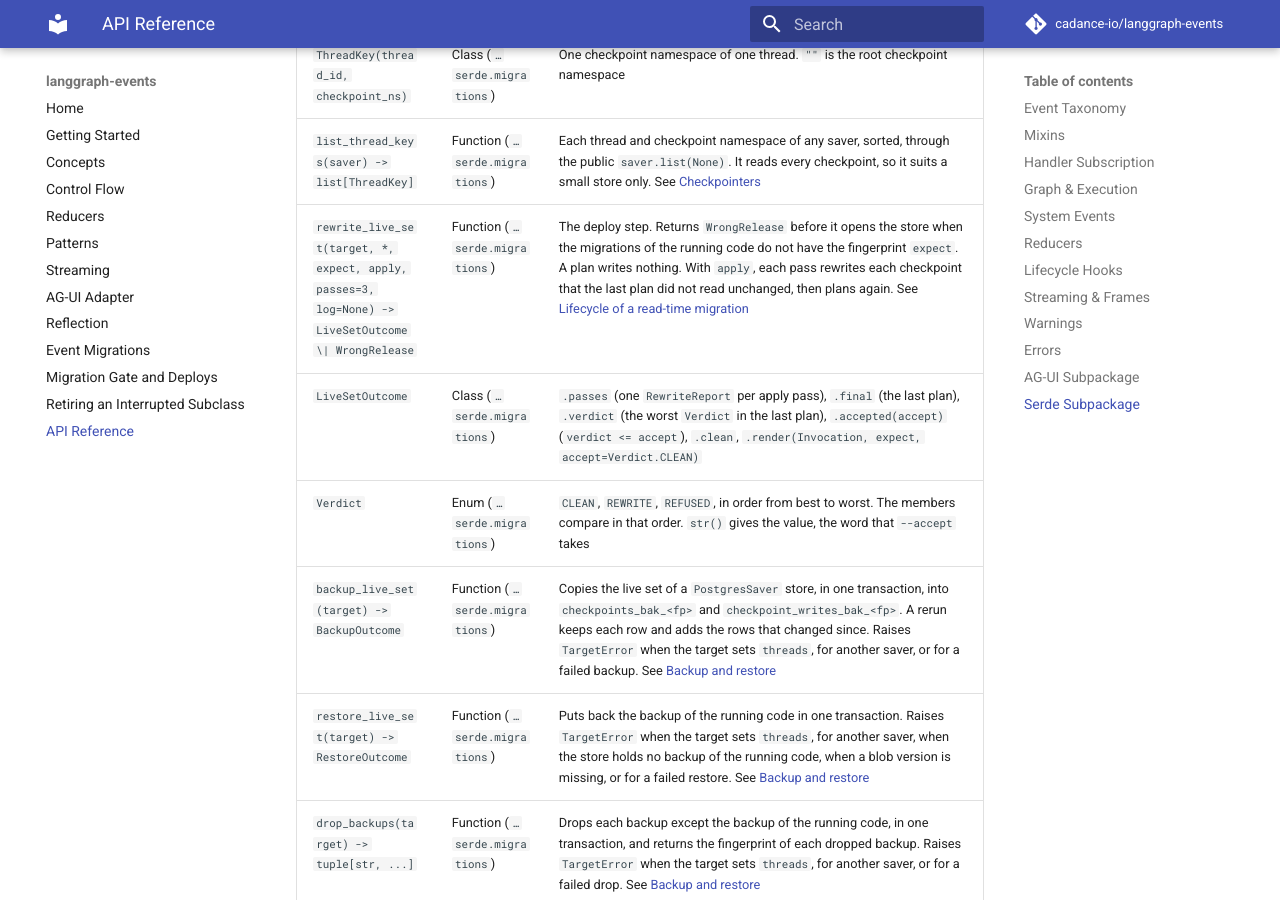
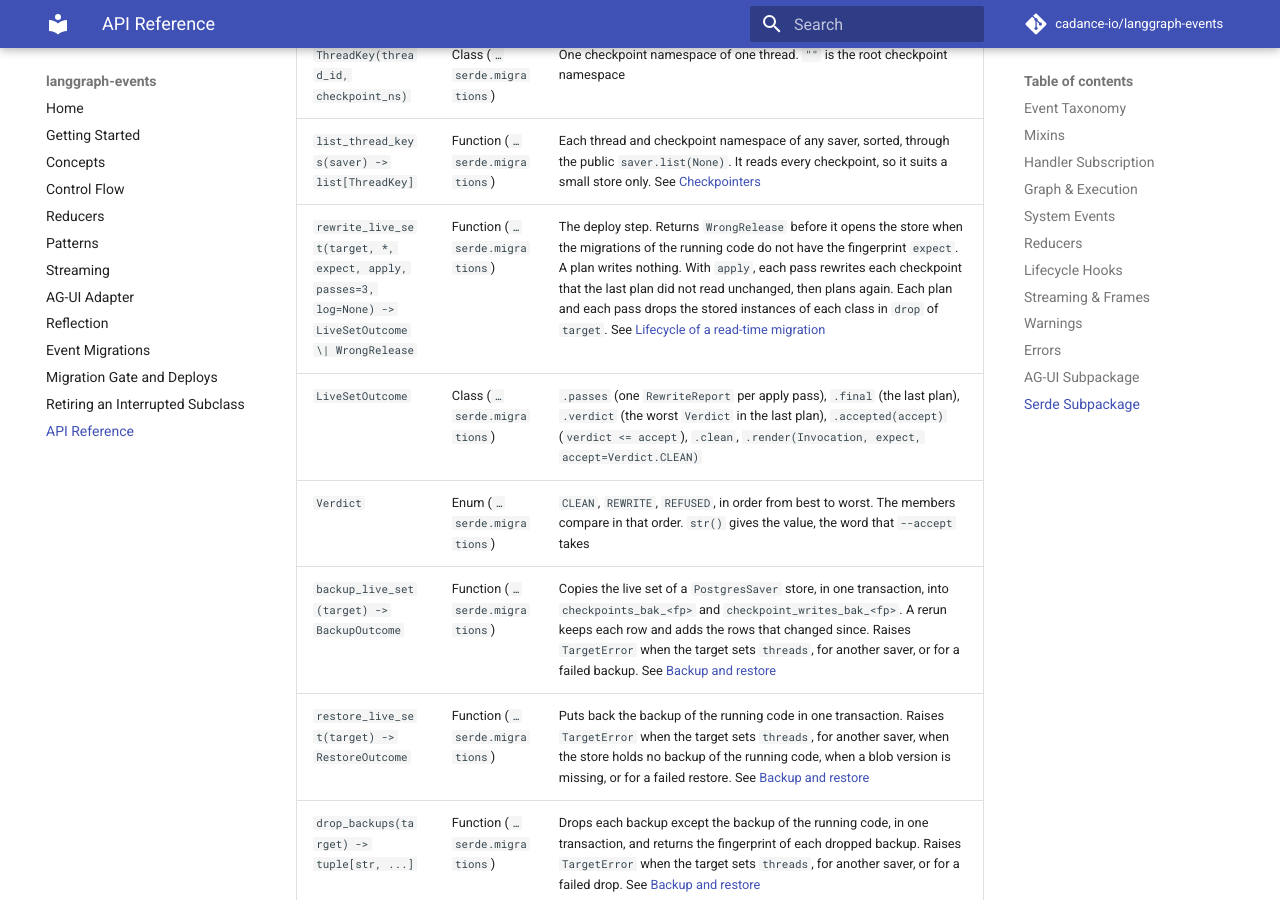
Before and after one commit to cadance-io/langgraph-events, an MkDocs documentation site: the page built from docs/api.md, in a window 1280 px wide and 900 px high, scrolled down 15173 px. Built offline with MkDocs 1.6.1 and Material for MkDocs 9.7.7, drawn with Linux system fonts in a browser that asks for light colours; comment, search, counter and statistics services are not loaded.

Commit message:
docs(api): say that rewrite_live_set drops the classes of drop
Co-Authored-By: Claude Opus 5.5 <noreply@anthropic.com>

```diff
--- a/docs/api.md
+++ b/docs/api.md
@@ -199,7 +199,7 @@ Exported from `langgraph_events.serde` unless a different module is noted.
 | `MigrationTarget(graph, baseline, store=None, threads=None, drop=())` | Class | `graph` takes a checkpointer and returns the `EventGraph` or an `EventStore`. When an `EventStore` checkpointer holds the default LangGraph serde, the target sets `topology.serde()` on it. `baseline` is the committed file. `store` returns a context manager of the real sync checkpointer. `threads` takes the saver and returns a `ThreadKey` per thread and namespace, needed for a saver other than `PostgresSaver`, `SqliteSaver` or `MemorySaver`, or for a store that more than one graph shares. `drop` names the event classes whose stored instances `rewrite` drops. See [Dropping retired events](migration-gate.md#dropping-retired-events). `.snapshot()` builds the graph on an empty `MemorySaver`, `.build(saver)` on a given saver. `.open_store()` and `.thread_keys(saver)` call `store` and `threads`. Raises `TargetError` (`…serde.migrations`) when `graph` takes no checkpointer, when the graph has no `NamespaceAwareSerde`, or when `drop` names a class that is not an event class of the topology. See [The migration gate](migration-gate.md#the-migration-gate) |
 | `ThreadKey(thread_id, checkpoint_ns)` | Class (`…serde.migrations`) | One checkpoint namespace of one thread. `""` is the root checkpoint namespace |
 | `list_thread_keys(saver) -> list[ThreadKey]` | Function (`…serde.migrations`) | Each thread and checkpoint namespace of any saver, sorted, through the public `saver.list(None)`. It reads every checkpoint, so it suits a small store only. See [Checkpointers](migration-gate.md#checkpointers) |
-| `rewrite_live_set(target, *, expect, apply, passes=3, log=None) -> LiveSetOutcome \| WrongRelease` | Function (`…serde.migrations`) | The deploy step. Returns `WrongRelease` before it opens the store when the migrations of the running code do not have the fingerprint `expect`. A plan writes nothing. With `apply`, each pass rewrites each checkpoint that the last plan did not read unchanged, then plans again. See [Lifecycle of a read-time migration](migration-gate.md#lifecycle-of-a-read-time-migration) |
+| `rewrite_live_set(target, *, expect, apply, passes=3, log=None) -> LiveSetOutcome \| WrongRelease` | Function (`…serde.migrations`) | The deploy step. Returns `WrongRelease` before it opens the store when the migrations of the running code do not have the fingerprint `expect`. A plan writes nothing. With `apply`, each pass rewrites each checkpoint that the last plan did not read unchanged, then plans again. Each plan and each pass drops the stored instances of each class in `drop` of `target`. See [Lifecycle of a read-time migration](migration-gate.md#lifecycle-of-a-read-time-migration) |
 | `LiveSetOutcome` | Class (`…serde.migrations`) | `.passes` (one `RewriteReport` per apply pass), `.final` (the last plan), `.verdict` (the worst `Verdict` in the last plan), `.accepted(accept)` (`verdict <= accept`), `.clean`, `.render(Invocation, expect, accept=Verdict.CLEAN)` |
 | `Verdict` | Enum (`…serde.migrations`) | `CLEAN`, `REWRITE`, `REFUSED`, in order from best to worst. The members compare in that order. `str()` gives the value, the word that `--accept` takes |
 | `backup_live_set(target) -> BackupOutcome` | Function (`…serde.migrations`) | Copies the live set of a `PostgresSaver` store, in one transaction, into `checkpoints_bak_<fp>` and `checkpoint_writes_bak_<fp>`. A rerun keeps each row and adds the rows that changed since. Raises `TargetError` when the target sets `threads`, for another saver, or for a failed backup. See [Backup and restore](migration-gate.md#backup-and-restore) |
```
